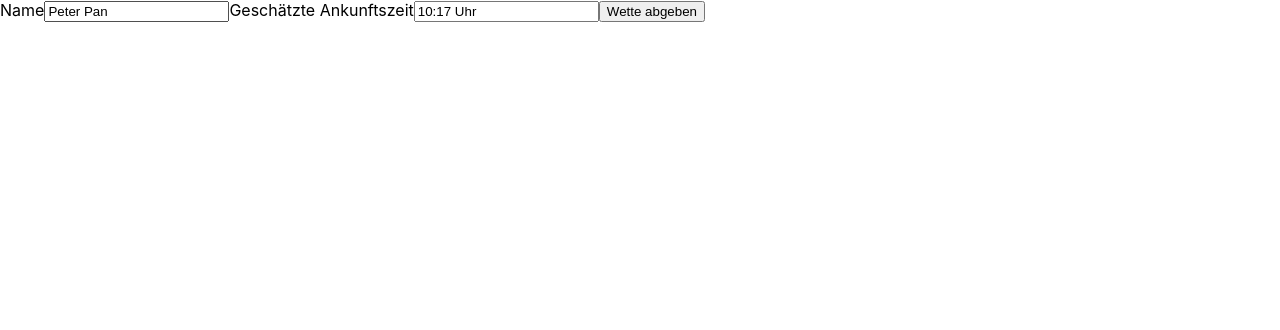
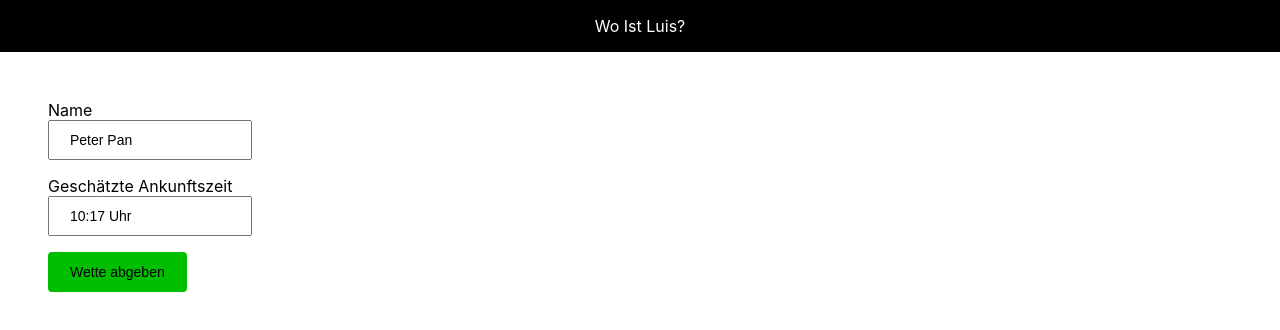
Before and after one commit to marcoloew333/woistluis, a React (Create React App) app in the folder Client/: page / in a window 1280 px wide. Shown: the top 330 px of the page. Built offline with nearby package versions, Linux system fonts and the light colour scheme; no server answers.

Commit message:
Changed a lot 71

```diff
--- a/Client/src/App.js
+++ b/Client/src/App.js
@@ -1,75 +1,88 @@
 import React, { Component } from "react";
 import './App.css';
 import "./Header"
-// import Header from "./Header";
-// import Form from "./Form";
-// import Bets from "./Bets";
+import Header from "./Header";
+import Form from "./Form";
+import Bets from "./Bets";
 
 class App extends Component {
 
-  state = {
-    bets: [],
-    bet: {
-      person_name: "Peter Pan",
-      time_bet: "10:17 Uhr"
-    }
-  };
-
-  componentDidMount() {
-    this.getBets();
-  }
-
-
-  getBets = _ => {
-    fetch("http://ec2-54-157-54-3.compute-1.amazonaws.com/bets")
-        .then(response => response.json())
-        .then(response => this.setState({bets: response.data}))
-        .catch(err => console.error(err))
-  };
-
-
-
-  addBet = _ => {
-    const { bet } = this.state;
-
-    fetch(`http://ec2-54-157-54-3.compute-1.amazonaws.com/bets/add?name=${bet.person_name}&bet=${bet.time_bet}`)
-        .then(response => response.json())
-        .then(this.getBets)
-        .catch(err => console.error(err))
-  };
-
-  renderBets = ({ bet_id, name, bet}) =>
-      <div key={bet_id}>
-        <p>{name}</p>
-        <p>{bet}</p>
-      </div>;
+  // state = {
+  //   bets: [],
+  //   bet: {
+  //     person_name: "Peter Pan",
+  //     time_bet: "10:17 Uhr"
+  //   }
+  // };
+  //
+  // componentDidMount() {
+  //   this.getBets();
+  // }
+  //
+  //
+  // getBets = _ => {
+  //   fetch("http://ec2-54-157-54-3.compute-1.amazonaws.com/bets")
+  //       .then(response => response.json())
+  //       .then(response => this.setState({bets: response.data}))
+  //       .catch(err => console.error(err))
+  // };
+  //
+  //
+  //
+  // addBet = _ => {
+  //   const { bet } = this.state;
+  //
+  //   fetch(`http://ec2-54-157-54-3.compute-1.amazonaws.com/bets/add?name=${bet.person_name}&bet=${bet.time_bet}`)
+  //       .then(response => response.json())
+  //       .then(this.getBets)
+  //       .catch(err => console.error(err))
+  // };
+  //
+  // renderBets = ({ bet_id, name, bet}) =>
+  //     <div key={bet_id}>
+  //       <p>{name}</p>
+  //       <p>{bet}</p>
+  //     </div>;
 
     render() {
-    const { bets, bet } = this.state;
+        // const { bets, bet } = this.state;
 
         return (
             <div>
-                <label htmlFor="name">Name</label>
-                <input
-                    id="name"
-                    className="name-input"
-                    value={bet.person_name}
-                    onChange={e => this.setState({bet: { ...bet, person_name: e.target.value}})}
-                />
-                <label htmlFor="bet">Geschätzte Ankunftszeit</label>
-                <input
-                    id="bet"
-                    className="bet-input"
-                    value={bet.time_bet}
-                    onChange={e => this.setState({bet: { ...bet, time_bet: e.target.value}})}
-                />
-                <button onClick={()=>{ this.addBet(); this.toggleHidden(); this.getBets() }}>Wette abgeben</button>
-                <div className="bet-container">
-                    {bets.map(this.renderBets)}
+                <Header />
+                <div className="content">
+                    <Form />
+                    <Bets />
                 </div>
             </div>
         )
     }
+    // render() {
+    // const { bets, bet } = this.state;
+    //
+    //     return (
+    //         <div>
+    //             <label htmlFor="name">Name</label>
+    //             <input
+    //                 id="name"
+    //                 className="name-input"
+    //                 value={bet.person_name}
+    //                 onChange={e => this.setState({bet: { ...bet, person_name: e.target.value}})}
+    //             />
+    //             <label htmlFor="bet">Geschätzte Ankunftszeit</label>
+    //             <input
+    //                 id="bet"
+    //                 className="bet-input"
+    //                 value={bet.time_bet}
+    //                 onChange={e => this.setState({bet: { ...bet, time_bet: e.target.value}})}
+    //             />
+    //             <button onClick={()=>{ this.addBet(); this.toggleHidden(); this.getBets() }}>Wette abgeben</button>
+    //             <div className="bet-container">
+    //                 {bets.map(this.renderBets)}
+    //             </div>
+    //         </div>
+    //     )
+    // }
 }
 
 export default App;
--- a/Client/src/Form.js
+++ b/Client/src/Form.js
@@ -1,5 +1,6 @@
 import React, { Component } from "react";
 import "./Form.css";
+import getBets from "./Bets"
 
 class Form extends Component {
 
@@ -45,7 +46,7 @@ class Form extends Component {
                     value={bet.time_bet}
                     onChange={e => this.setState({bet: { ...bet, time_bet: e.target.value}})}
                 />
-                <button onClick={()=>{ this.addBet(); this.toggleHidden() }}>Wette abgeben</button>
+                <button onClick={()=>{ this.addBet(); this.toggleHidden(); getBets() }}>Wette abgeben</button>
                 {!this.state.isHidden && <Child />}
             </div>
         )
```
Also changed, not shown: 17 other files (tests, documents, lock files or other folders).
